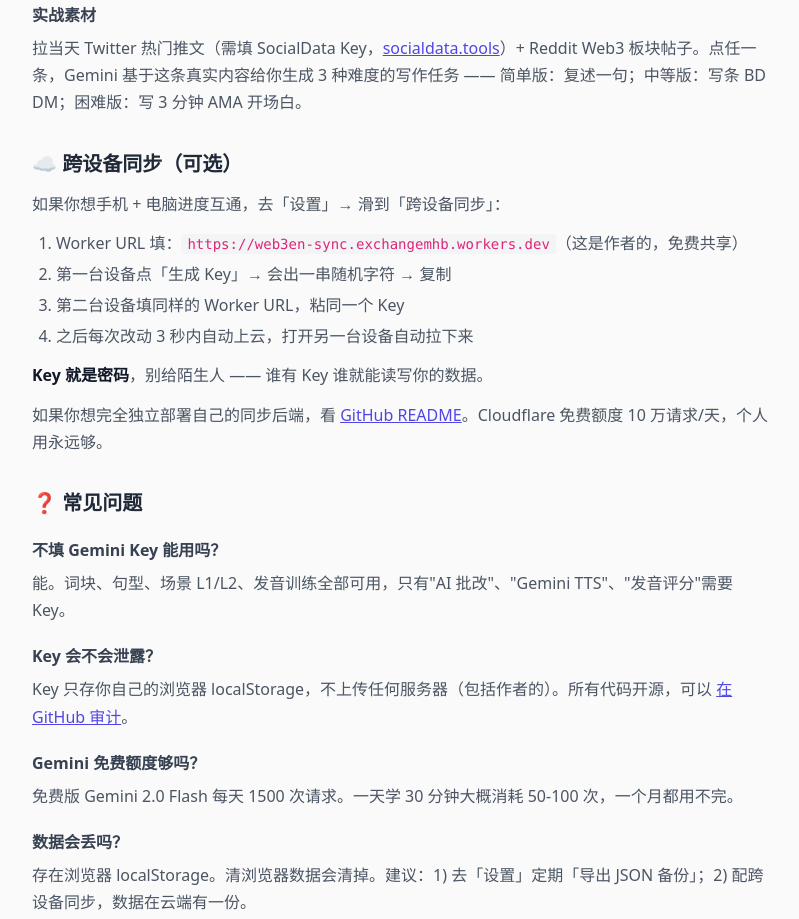
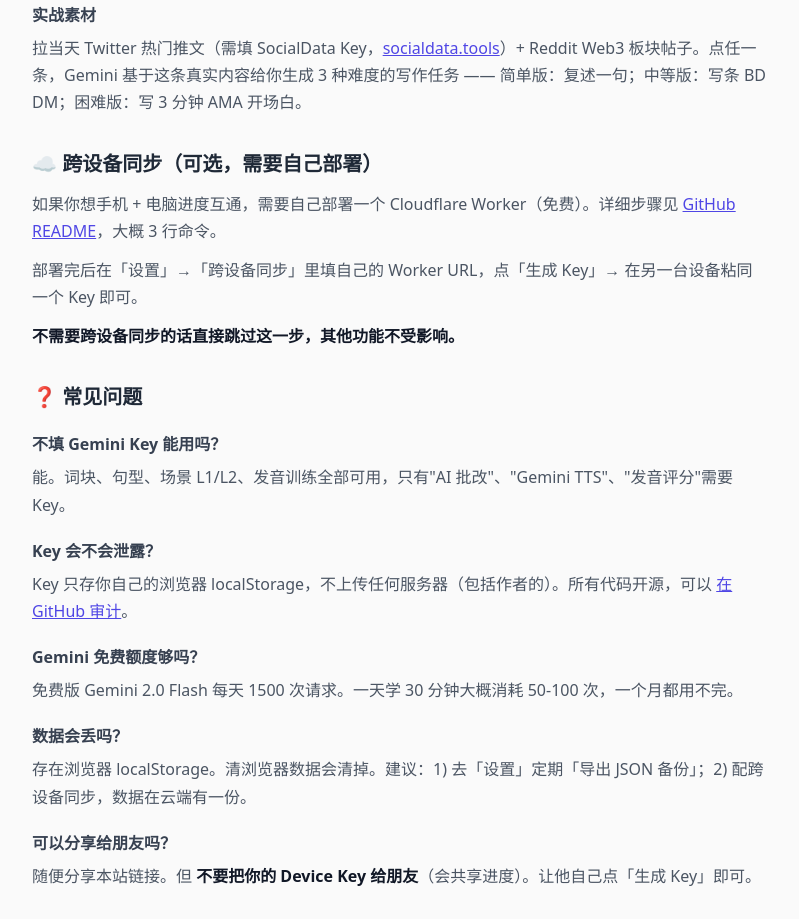
Before and after one commit to seamao/english-app, a plain HTML site: page guide.html in a window 1280 px wide. Shown: the part 1306-2225 px from the top of the page, without its empty margins (240-1039 px from the left). Drawn offline with nearby package versions, Linux system fonts and the light colour scheme.

Commit message:
security: worker enforces ALLOWED_KEY allowlist; docs remove shared-worker offer

```diff
--- a/guide.html
+++ b/guide.html
@@ -68,16 +68,10 @@
       <h3>实战素材</h3>
       <p>拉当天 Twitter 热门推文（需填 SocialData Key，<a href="https://socialdata.tools" target="_blank">socialdata.tools</a>）+ Reddit Web3 板块帖子。点任一条，Gemini 基于这条真实内容给你生成 3 种难度的写作任务 —— 简单版：复述一句；中等版：写条 BD DM；困难版：写 3 分钟 AMA 开场白。</p>
 
-      <h2>☁️ 跨设备同步（可选）</h2>
-      <p>如果你想手机 + 电脑进度互通，去「设置」→ 滑到「跨设备同步」：</p>
-      <ol>
-        <li>Worker URL 填：<code>https://web3en-sync.exchangemhb.workers.dev</code>（这是作者的，免费共享）</li>
-        <li>第一台设备点「生成 Key」→ 会出一串随机字符 → 复制</li>
-        <li>第二台设备填同样的 Worker URL，粘同一个 Key</li>
-        <li>之后每次改动 3 秒内自动上云，打开另一台设备自动拉下来</li>
-      </ol>
-      <p><strong>Key 就是密码</strong>，别给陌生人 —— 谁有 Key 谁就能读写你的数据。</p>
-      <p>如果你想完全独立部署自己的同步后端，看 <a href="https://github.com/seamao/english-app#部署-cloudflare-worker自用同步后端" target="_blank">GitHub README</a>。Cloudflare 免费额度 10 万请求/天，个人用永远够。</p>
+      <h2>☁️ 跨设备同步（可选，需要自己部署）</h2>
+      <p>如果你想手机 + 电脑进度互通，需要自己部署一个 Cloudflare Worker（免费）。详细步骤见 <a href="https://github.com/seamao/english-app#部署-cloudflare-worker自用同步后端" target="_blank">GitHub README</a>，大概 3 行命令。</p>
+      <p>部署完后在「设置」→「跨设备同步」里填自己的 Worker URL，点「生成 Key」→ 在另一台设备粘同一个 Key 即可。</p>
+      <p><strong>不需要跨设备同步的话直接跳过这一步，其他功能不受影响。</strong></p>
 
       <h2>❓ 常见问题</h2>
 
--- a/worker/src/index.js
+++ b/worker/src/index.js
@@ -40,6 +40,7 @@ export default {
 
     const key = url.searchParams.get("key");
     if (!validKey(key)) return json({ error: "invalid key" }, 400);
+    if (env.ALLOWED_KEY && key !== env.ALLOWED_KEY) return json({ error: "forbidden" }, 403);
     const kvKey = `user:${key}`;
 
     if (request.method === "GET") {
```
Also changed, not shown: README.md.
